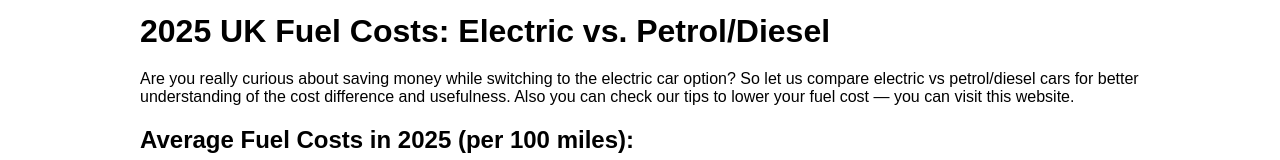
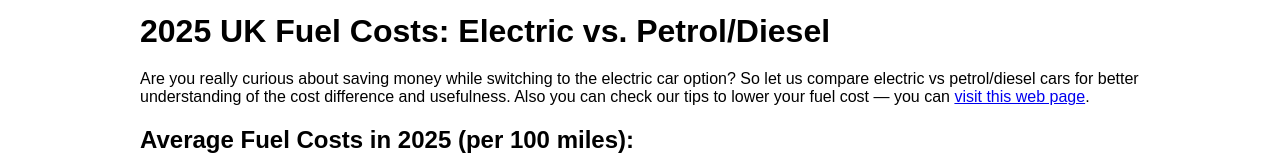
Before and after one commit to sourav444444/MPG-Calculator, a plain HTML site: page blog3.html in a window 1280 px wide. Shown: the part 162-322 px from the top of the page. Drawn offline with Linux system fonts and the light colour scheme.

Commit message:
Update blog3.html

```diff
--- a/blog3.html
+++ b/blog3.html
@@ -35,7 +35,7 @@
   <main class="container">
     <h1>2025 UK Fuel Costs: Electric vs. Petrol/Diesel</h1>
 
-    <p>Are you really curious about saving money while switching to the electric car option? So let us compare electric vs petrol/diesel cars for better understanding of the cost difference and usefulness. Also you can check our tips to lower your fuel cost — you can visit this website.</p>
+    <p>Are you really curious about saving money while switching to the electric car option? So let us compare electric vs petrol/diesel cars for better understanding of the cost difference and usefulness. Also you can check our tips to lower your fuel cost — you can <a href="https://myfuelcostchecker.netlify.app">visit this web page</a>.</p>
 
     <h2>Average Fuel Costs in 2025 (per 100 miles):</h2>
     <ul>
```
